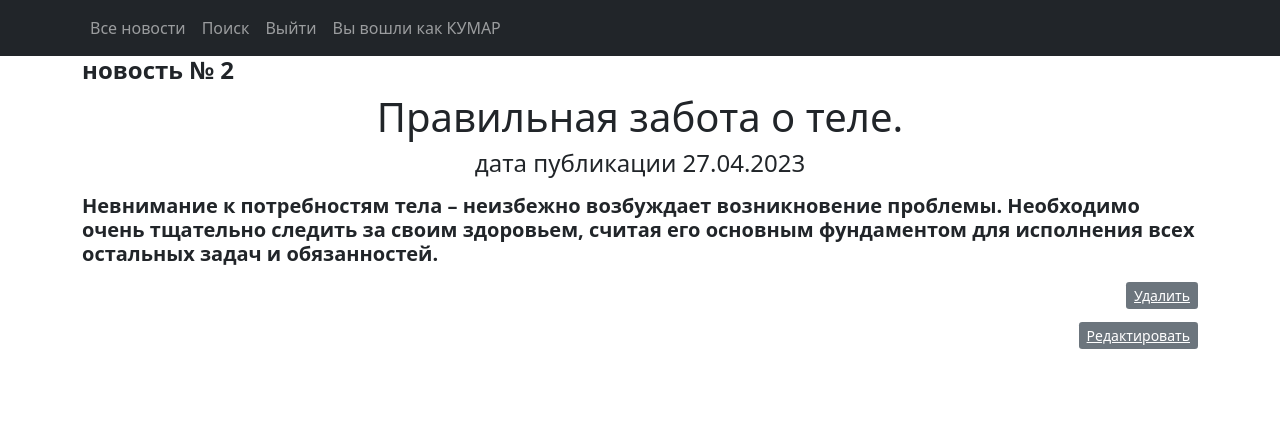
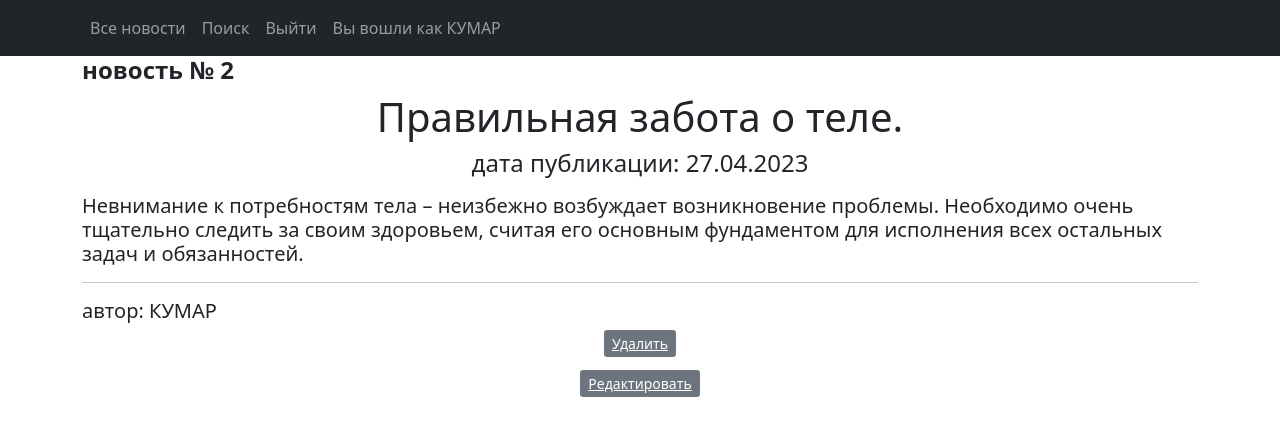
Before and after one commit to kumaradji/NewsProject, a Django app: page /news/2 in a window 1280 px wide. Shown: the top 436 px of the page. Run offline with Django 4.2, Linux system fonts and the light colour scheme; a user stored in the database is signed in; data comes from the database, SQL or seed files in the repository; both versions use the stored data as it was after the commit; some libraries are stand-ins or nearby versions.

Commit message:
яндекс работает, продолжаю по вебинару

```diff
--- a/news_portal/news/templates/news.html
+++ b/news_portal/news/templates/news.html
@@ -35,9 +35,10 @@
         <small class="text-muted">автор: {{ c.author }}</small> <br>
         <small class="fw-bold">категории:
             {% for category in c.postCategory.all %}
-<!--          <a href="{% url 'post' category.id %}">-->
+<!--            <a href="{% url 'post' category.id %}">-->
             {{ category.name }}
             {% endfor %}
+
         </small>
         <p align="left">{{ c.text | truncatechars:210 }}</p>
     </li>
--- a/news_portal/news/templates/post_view.html
+++ b/news_portal/news/templates/post_view.html
@@ -11,9 +11,11 @@
 <h4 align="left"<small class="fw-bold">новость № {{ post.id }}</h4>
 
 <h1>{{ post.title|censor }}</h1>
-<h4>дата публикации {{ post.dateCreation|date:'d.m.Y' }}</h4>
-    <p><h5 align="left"<small class="fw-bold">{{ post.text|censor }}</small></p>
-<h5 align="right"автор: {{ post.author }}</h5>
+<h4>дата публикации: {{ post.dateCreation|date:'d.m.Y' }}</h4>
+    <p><h5 align="left"<small class="text">{{ post.text|censor }}</small></h5>
+    <hr>
+    <p><h5 align="left"<small class="text">автор: {{ post.author }}</small></h5>
+
 
 {% if perms.news.post_delete %}
 <p class="text-normal fs-12">
```
Also changed, not shown: news_portal/db.sqlite3.
